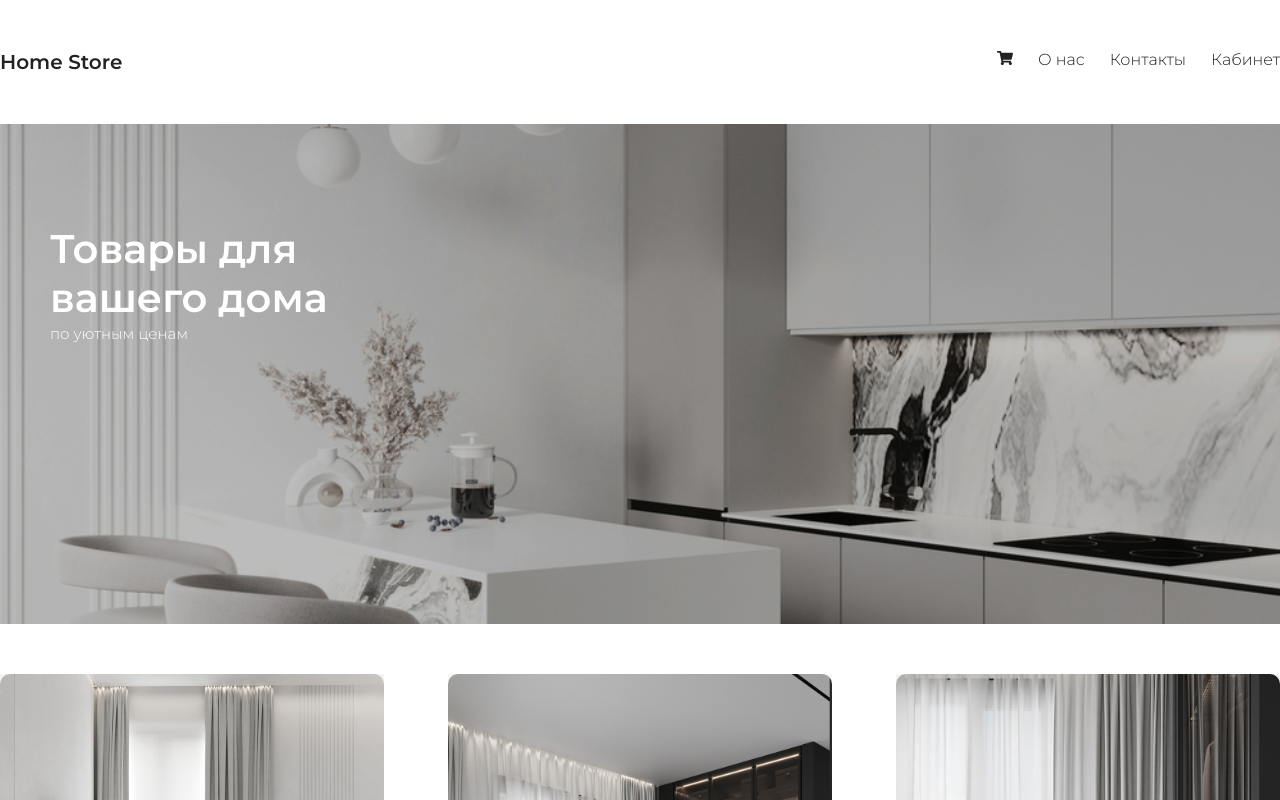
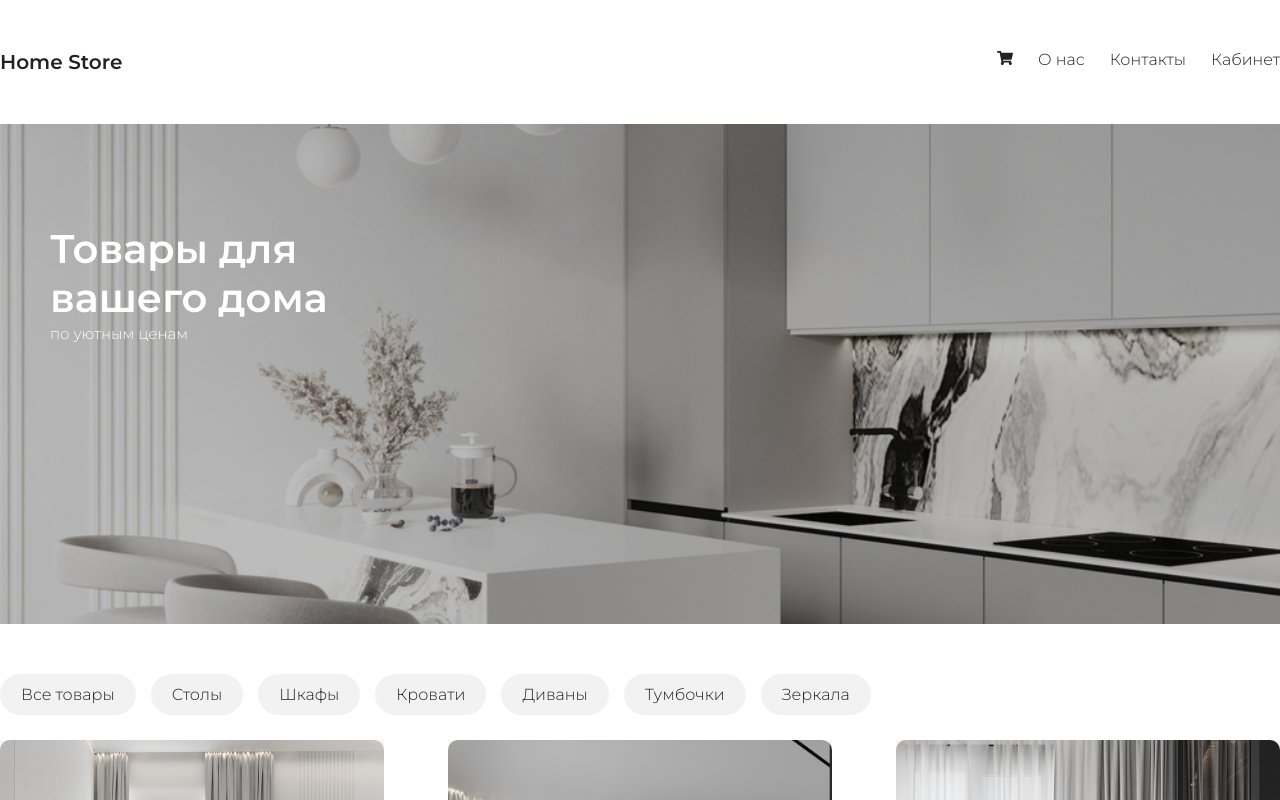
Before and after one commit to kubryak/home-store-react, a React (Create React App) app: page / in a window 1280 px wide. Shown: the top 800 px of the page. Built offline with nearby package versions, Linux system fonts and the light colour scheme; the HTML template or start-up script is replaced by a standard one.

Commit message:
feat: реализовать категории товаров на странице

```diff
--- a/src/App.js
+++ b/src/App.js
@@ -3,25 +3,41 @@
 import Footer from "./components/Footer";
 import Items from "./components/Items";
 import items from "./variables/itemsData"
+import Categories from "./components/Categories";
 
 class App extends React.Component {
   constructor(props) {
     super(props)
     this.state = {
       orders: [],
+      currentItems: [],
       items: items
     }
+    this.state.currentItems = this.state.items;
     this.addToOrder = this.addToOrder.bind(this);
     this.deleteOrder = this.deleteOrder.bind(this);
+    this.chooseCategory = this.chooseCategory.bind(this);
   }
   render() {
     return (
       <div className="wrapper">
         <Header orders={this.state.orders} onDelete={this.deleteOrder} />
-        <Items items={this.state.items} onAdd={this.addToOrder} />
+        <Categories chooseCategory={this.chooseCategory} />
+        <Items items={this.state.currentItems} onAdd={this.addToOrder} />
         <Footer />
       </div>
     );
+  }
+
+  chooseCategory(category) {
+    if (category === 'all') {
+      this.setState({ currentItems: items })
+      return
+    }
+
+    this.setState({
+      currentItems: this.state.items.filter(el => el.category === category)
+    })
   }
 
   deleteOrder(id) {
--- /dev/null
+++ b/src/components/Categories.js
@@ -0,0 +1,48 @@
+import React, { Component } from 'react'
+
+export default class Categories extends Component {
+  constructor(props) {
+    super(props)
+    this.state = {
+      categories: [
+        {
+          key: 'all',
+          name: 'Все товары'
+        },
+        {
+          key: 'table',
+          name: 'Столы'
+        },
+        {
+          key: 'wardrobe',
+          name: 'Шкафы'
+        },
+        {
+          key: 'bed',
+          name: 'Кровати'
+        },
+        {
+          key: 'sofa',
+          name: 'Диваны'
+        },
+        {
+          key: 'nightstand',
+          name: 'Тумбочки'
+        },
+        {
+          key: 'mirror',
+          name: 'Зеркала'
+        },
+      ]
+    }
+  }
+  render() {
+    return (
+      <div className='categories'>
+        {this.state.categories.map(el => (
+          <div key={el.key} onClick={() => this.props.chooseCategory(el.key)}>{el.name}</div>
+        ))}
+      </div>
+    )
+  }
+}
--- a/src/index.css
+++ b/src/index.css
@@ -147,6 +147,23 @@
   margin-bottom: 20px;
 }
 
+.categories div {
+  display: inline-block;
+  background-color: #f2f2f2;
+  border-radius: 50px;
+  padding: 10px 20px;
+  margin-bottom: 25px;
+  margin-right: 15px;
+  border: 1px solid transparent;
+  transition: all .5s ease;
+  cursor: pointer;
+}
+
+.categories div:hover {
+  border-color: silver;
+  transform: scale(1.05);
+}
+
 main {
   display: flex;
   width: 100%;
```
